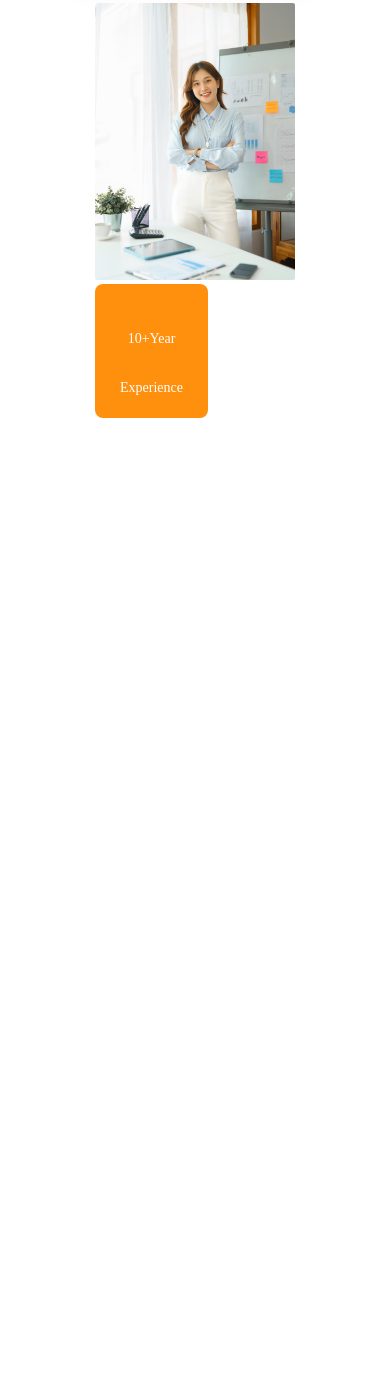
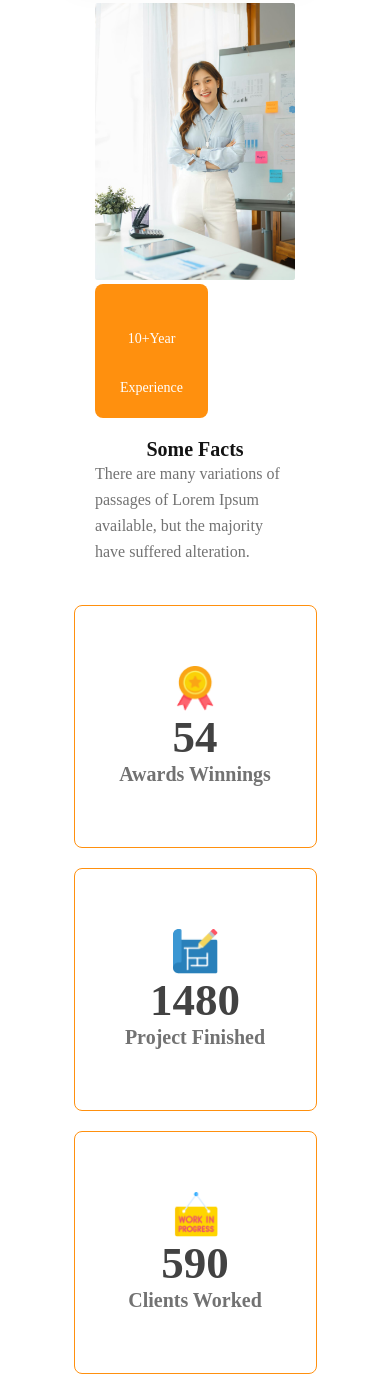
Before and after one commit to ashikdas0002/G3-Architects, a plain HTML site: page index.html in a window 390 px wide. Shown: the part 3843-5220 px from the top of the page. Before the commit the page ends 4261 px from the top, so only its background shows below. Drawn offline with Linux system fonts and the light colour scheme.

Commit message:
Some facts section finised and responsive

```diff
--- a/index.html
+++ b/index.html
@@ -132,6 +132,38 @@
                 </div>
             </div>
         </section>
+        <!-- Facts section  -->
+        <section class="facts-section">
+            <h3 class="facts-title">
+                Some Facts
+            </h3>
+            <p class="facts-description">
+                There are many variations of passages of Lorem Ipsum available, but the majority have suffered
+                alteration.
+            </p>
+            <div class="facts-items">
+                <div class="facts-item">
+                    <img width="45px" height="45px" src="images/icons/ribon.png" alt="">
+                    <h4 class="item-numer">54</h4>
+                    <p class="item-description">Awards Winnings</p>
+                </div>
+                <div class="facts-item">
+                    <img width="45px" height="45px" src="images/icons/projects.png" alt="">
+                    <h4 class="item-numer">1480</h4>
+                    <p class="item-description">Project Finished</p>
+                </div>
+                <div class="facts-item">
+                    <img width="45px" height="45px" src="images/icons/customers.png" alt="">
+                    <h4 class="item-numer">590</h4>
+                    <p class="item-description">Clients Worked</p>
+                </div>
+                <div class="facts-item">
+                    <img width="45px" height="45px" src="images/icons/email.png" alt="">
+                    <h4 class="item-numer">22578</h4>
+                    <p class="item-description">Email Send</p>
+                </div>
+            </div>
+        </section>
     </main>
     <!-- main section end  -->
     <footer>
--- a/style.css
+++ b/style.css
@@ -284,6 +284,74 @@ main {
     line-height: 40px;
 }
 
+
+/* Facts section style */
+
+.facts-title {
+    color: var(--Dark-01, #131313);
+    font-family: "Work Sans";
+    font-size: 45px;
+    font-style: normal;
+    font-weight: 700;
+    line-height: normal;
+}
+
+.facts-description {
+    width: 542px;
+    color: var(--Dark-03, #727272);
+    font-family: "Work Sans";
+    font-size: 16px;
+    font-style: normal;
+    font-weight: 400;
+    line-height: 26px;
+    /* 162.5% */
+}
+
+.facts-items {
+    display: flex;
+    align-items: center;
+    justify-content: space-evenly;
+    margin-top: 20px;
+}
+
+.facts-item {
+    width: 241px;
+    height: 241px;
+    display: flex;
+    flex-direction: column;
+    align-items: center;
+    justify-content: center;
+    border-radius: 8px;
+    border: 1px solid #FF900E;
+    margin-top: 20px;
+
+
+}
+
+.item-numer {
+    color: var(--Dark-02, #424242);
+    font-family: "Work Sans";
+    font-size: 45px;
+    font-style: normal;
+    font-weight: 600;
+    line-height: normal;
+}
+
+.item-description {
+    color: var(--Dark-03, #727272);
+    font-family: "Work Sans";
+    font-size: 20px;
+    font-style: normal;
+    font-weight: 600;
+    line-height: normal;
+}
+
+
+
+
+
+
+
 /* ---------------------------------- */
 /* responsive media quries  */
 
@@ -403,6 +471,30 @@ main {
 
     }
 
+    /* Facts section style */
+    .facts-title {
+        margin-top: 20px;
+        text-align: center;
+        font-size: 20px;
+    }
+
+    .facts-description {
+        width: 200px;
+        margin: 0 auto;
+    }
+
+    .facts-items {
+        flex-direction: column;
+    }
+
+    .facts-item {
+        margin-top: 20px;
+    }
+
+
+
+
+
 }
 
 
@@ -443,4 +535,9 @@ main {
         flex-direction: column;
     }
 
+    /* facts section style  */
+    .facts-item {
+        width: 180px;
+    }
+
 }
```
